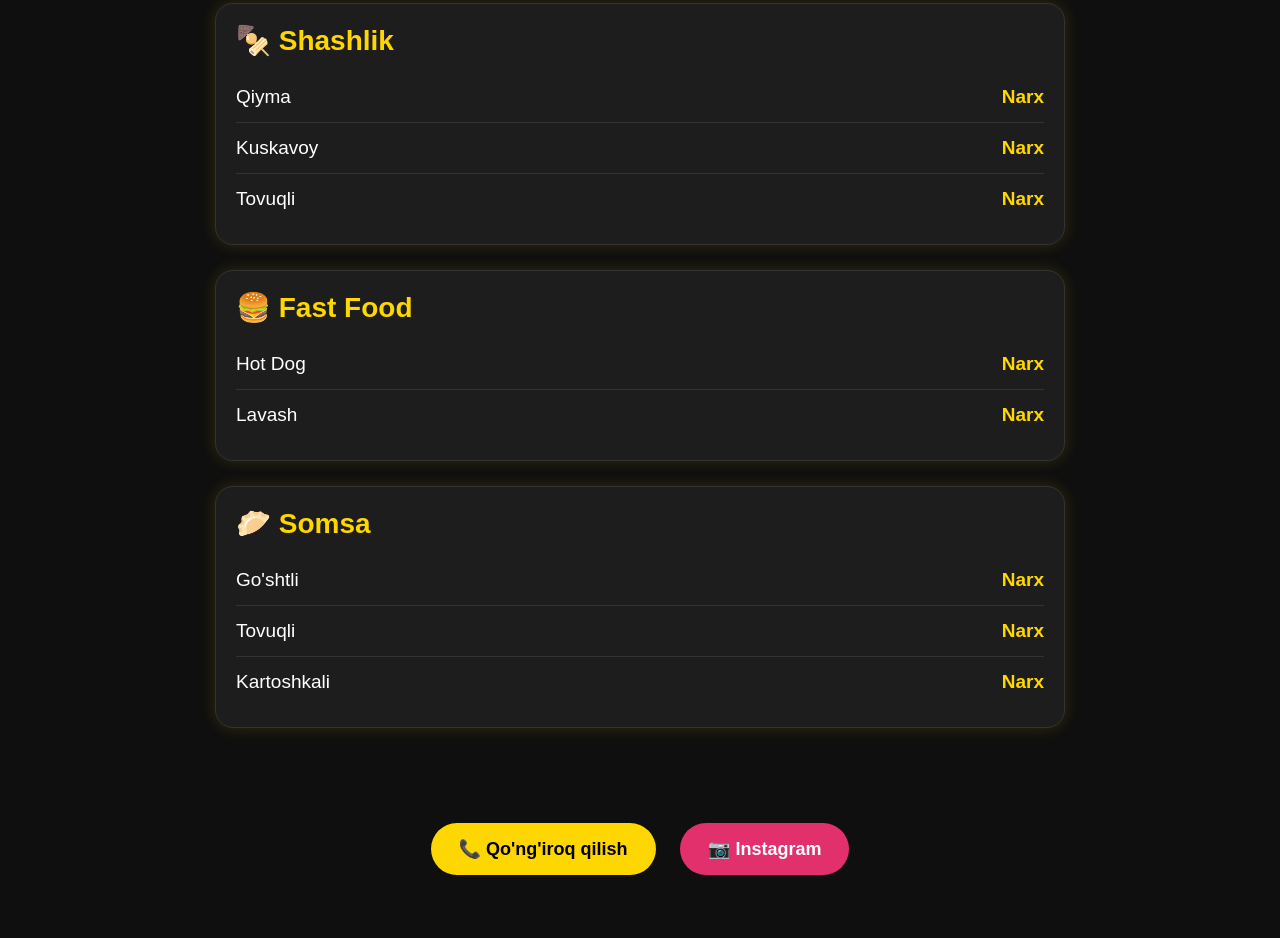
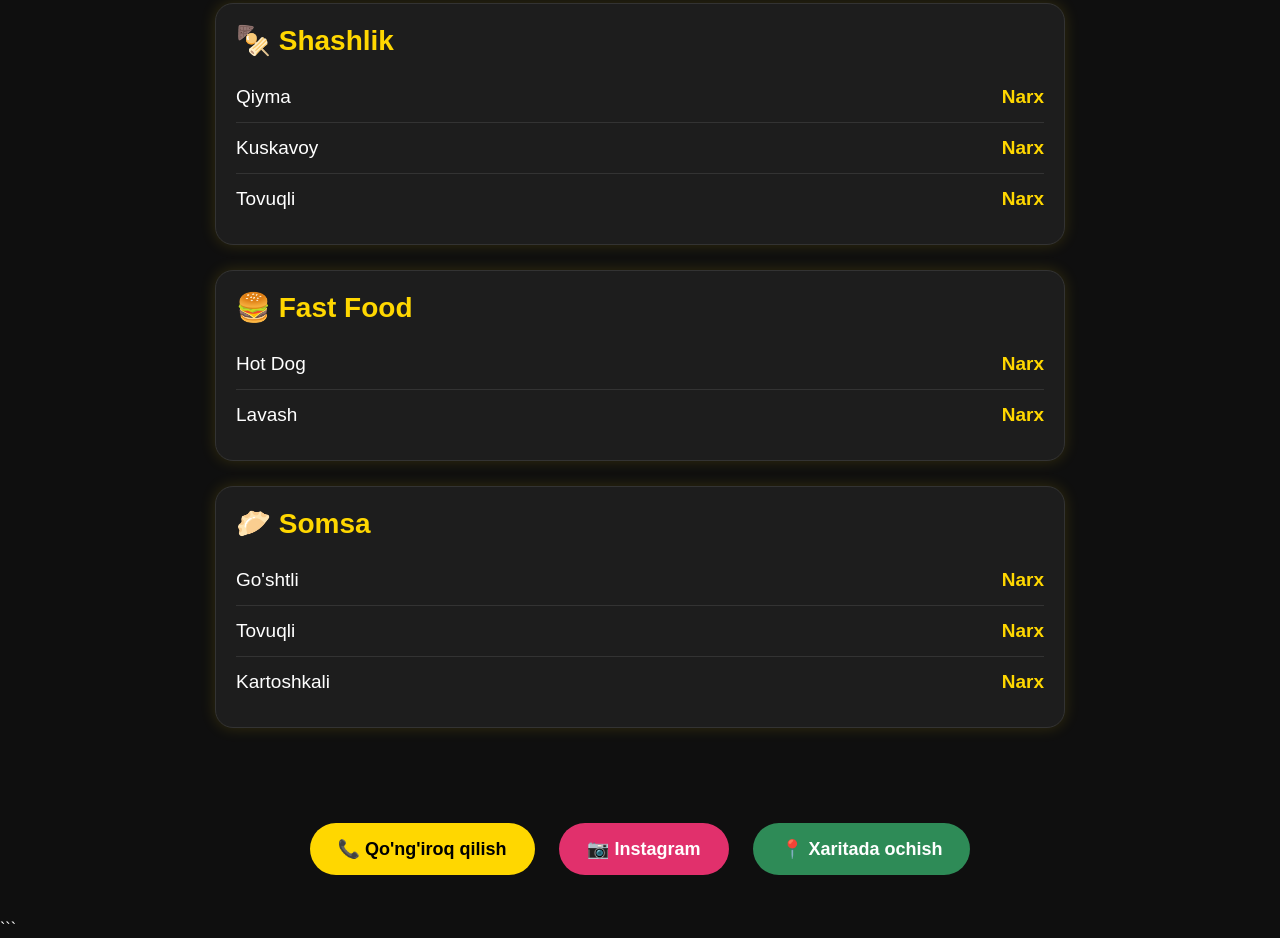
Before and after one commit to isomidinakbaraliyev-svg/terrassa-menu, a plain HTML site: page index.html in a window 1280 px wide. Shown: the part 1173-2111 px from the top of the page. Drawn offline with Linux system fonts and the light colour scheme.

Commit message:
Add files via upload

````diff
--- a/index.html
+++ b/index.html
@@ -1,3 +1,4 @@
+
 <!DOCTYPE html>
 <html lang="uz">
 <head>
@@ -97,8 +98,8 @@ transition:.3s;
 box-shadow:0 0 25px rgba(255,215,0,.35);
 }
 </style>
+</head>
 
-</head>
 <body>
 
 <div class="header">
@@ -111,7 +112,6 @@ box-shadow:0 0 25px rgba(255,215,0,.35);
 
 <div class="card">
 <h2>🍲 Birinchi taom</h2>
-
 <div class="item"><span>Sho'rva mol go'shti</span><span class="price">Narx</span></div>
 <div class="item"><span>Sho'rva tovuq go'shti</span><span class="price">Narx</span></div>
 <div class="item"><span>Frikadelka</span><span class="price">Narx</span></div>
@@ -122,37 +122,32 @@ box-shadow:0 0 25px rgba(255,215,0,.35);
 
 <div class="card">
 <h2>🍛 Ikkinchi taom</h2>
-
 <div class="item"><span>Toshkent To'y oshi</span><span class="price">Narx</span></div>
 <div class="item"><span>Tabaka</span><span class="price">Narx</span></div>
 <div class="item"><span>Bifshteks</span><span class="price">Narx</span></div>
 <div class="item"><span>Bifstrogan</span><span class="price">Narx</span></div>
 <div class="item"><span>Gulyash</span><span class="price">Narx</span></div>
 <div class="item"><span>Manti</span><span class="price">Narx</span></div>
-</div><div class="card">
+</div>
+
+<div class="card">
 <h2>🍢 Shashlik</h2>
-
 <div class="item"><span>Qiyma</span><span class="price">Narx</span></div>
 <div class="item"><span>Kuskavoy</span><span class="price">Narx</span></div>
 <div class="item"><span>Tovuqli</span><span class="price">Narx</span></div>
-
 </div>
 
 <div class="card">
 <h2>🍔 Fast Food</h2>
-
 <div class="item"><span>Hot Dog</span><span class="price">Narx</span></div>
 <div class="item"><span>Lavash</span><span class="price">Narx</span></div>
-
 </div>
 
 <div class="card">
 <h2>🥟 Somsa</h2>
-
 <div class="item"><span>Go'shtli</span><span class="price">Narx</span></div>
 <div class="item"><span>Tovuqli</span><span class="price">Narx</span></div>
 <div class="item"><span>Kartoshkali</span><span class="price">Narx</span></div>
-
 </div>
 
 </div>
@@ -170,7 +165,14 @@ style="display:inline-block;background:#E1306C;color:white;padding:15px 28px;bor
 📷 Instagram
 </a>
 
+<a href="https://maps.google.com/?q=40.366071,71.833590"
+target="_blank"
+style="display:inline-block;background:#2E8B57;color:white;padding:15px 28px;border-radius:50px;text-decoration:none;font-size:18px;font-weight:bold;margin:10px;">
+📍 Xaritada ochish
+</a>
+
 </div>
 
 </body>
 </html>
+```
````
